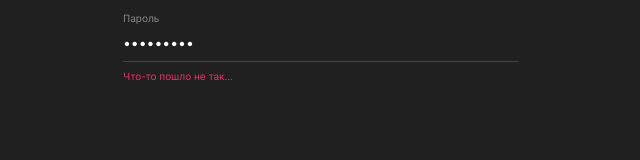
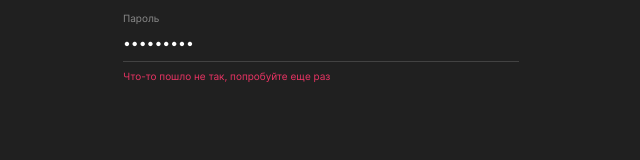
Before and after one commit to Andrey-Maystrenko/movies-explorer-frontend, a React (Create React App) app: page /signup in a window 1280 px wide. Both pictures are taken after typing "Sample", "name@example.com", "Sample123" into the empty fields and a click on the button "Зарегистрироваться". Shown: the part 366-526 px from the top of the page, without its empty margins (319-959 px from the left). Built offline with nearby package versions, Linux system fonts and the light colour scheme; no server answers.

Commit message:
diploma frontend error message wheh register and login completed

```diff
--- a/src/components/App/App.js
+++ b/src/components/App/App.js
@@ -26,11 +26,14 @@ import ProtectedRoute from "../ProtectedRoute";
 import * as MainApi from "../../utils/MainApi";
 
 function App() {
+
   const [currentUser, setCurrentUser] = React.useState({});
 
   const history = useHistory();
 
-  // const [isFailuredRegister, setIsFailuredRegister] = React.useState();
+  const [isFailuredRegister, setIsFailuredRegister] = React.useState(false);
+  // console.log('isFailuredRegister', isFailuredRegister)
+
 
   const JWT = localStorage.getItem("jwt");
 
@@ -90,12 +93,6 @@ function App() {
 
   // console.log('что пришло в из saved-movies', getAllSavedMovies)
 
-  // React.useEffect(() => {
-  //   allSavedMovies.forEach((element) => {
-  //     if (element.movieId === dataOfMovie.id) { setIsSaved(true) }
-  //   })
-  // }, [])
-
   function handleRegister(name, email, password) {
     MainApi
       .register(name, email, password)
@@ -105,7 +102,7 @@ function App() {
       })
       .catch((err) => {
         console.log(err); // выведем ошибку в консоль
-        // return setIsFailuredRegister(true);
+        setIsFailuredRegister(true);
       });
   }
 
@@ -121,7 +118,7 @@ function App() {
       })
       .catch((err) => {
         console.log(err); // выведем ошибку в консоль
-        // return setIsFailuredRegister(true);
+        setIsFailuredRegister(true);
       });
   }
 
@@ -169,7 +166,7 @@ function App() {
             path="/saved-movies"
             component={SavedMovies}
             loggedIn={loggedIn}
-            // getAllSavedMovies={getAllSavedMovies}
+          // getAllSavedMovies={getAllSavedMovies}
           //getAllSavedMovies(allSavedMovies) = getAllSavedMovies
           />
           <ProtectedRoute
@@ -183,12 +180,13 @@ function App() {
           <Route path="/signin">
             <Login
               handleLogin={handleLogin}
+              isFailuredRegister={isFailuredRegister}
             />
           </Route>
           <Route path="/signup">
             <Register
               handleRegister={handleRegister}
-            // isFailuredRegister={isFailuredRegister}
+              isFailuredRegister={isFailuredRegister}
             />
           </Route>
           <Route path="/notfound">
--- a/src/components/Login/Login.css
+++ b/src/components/Login/Login.css
@@ -89,8 +89,12 @@
     line-height: 12px;
     color      : #EE3465;
     position   : absolute;
-    top        : 256px;
+    top        : 175px;
     left       : 0;
+}
+
+.login__error_hidden {
+    display: none;
 }
 
 
--- a/src/components/Login/Login.js
+++ b/src/components/Login/Login.js
@@ -1,10 +1,12 @@
 import React from "react";
 import "./Login.css";
+// import "../Register/Register.css"
 import { Link } from "react-router-dom";
 
 function Login(
-    { handleLogin }
+    { handleLogin, isFailuredRegister }
 ) {
+    console.log('isFailuredLogin', isFailuredRegister)
     const [email, setEmail] = React.useState("");
     const [password, setPassword] = React.useState("");
 
@@ -16,7 +18,9 @@ function Login(
     }
     function onLogin(e) {
         e.preventDefault();
-        handleLogin(email, password).catch();
+        // handleLogin(email, password).catch();
+        handleLogin(email, password);
+
     }
     return (
         <div className="login__window">
@@ -44,6 +48,11 @@ function Login(
                         onChange={handlePasswordChange}
                     />
                     {/* <span className="login__error" id="login__error">Что-то пошло не так...</span> */}
+                    <span
+                        className={`${isFailuredRegister ? "login__error" : "login__error_hidden"}`}
+                    >
+                        Что-то пошло не так, попробуйте еще раз
+                    </span>
                     <button
                         className="login__save-button"
                         type="submit"
--- a/src/components/Register/Register.css
+++ b/src/components/Register/Register.css
@@ -83,6 +83,7 @@
 }
 
 .register__error {
+    display    : block;
     font-style : normal;
     font-weight: 400;
     font-size  : 10px;
@@ -94,7 +95,7 @@
 }
 
 .register__error_hidden {
-  display: none;
+    display: none;
 }
 
 
--- a/src/components/Register/Register.js
+++ b/src/components/Register/Register.js
@@ -2,10 +2,13 @@ import React from "react";
 import "./Register.css";
 import { Link } from "react-router-dom";
 
-function Register(
-    { handleRegister },
+function Register({
+    handleRegister,
     isFailuredRegister
+},
+
 ) {
+    console.log('isFailuredRegister', isFailuredRegister)
     const [name, setName] = React.useState("Виталий");
     const [email, setEmail] = React.useState("test@test.ru");
     const [password, setPassword] = React.useState("test");
@@ -21,6 +24,7 @@ function Register(
         setPassword(e.target.value)
     }
 
+    // function onRegister(e) {
     function onRegister(e) {
         e.preventDefault();
         handleRegister(name, email, password)
@@ -46,7 +50,7 @@ function Register(
                     <span className="register__userdata register__useremail-position">E-mail</span>
                     <input
                         className="form__input_register register__userdata-value"
-                        type="email"
+                        // type="email"
                         name="register__useremail"
                         required
                         onChange={handleEmailChange}
@@ -60,12 +64,9 @@ function Register(
                         onChange={handlePasswordChange}
                     />
                     <span
-                        // className={`${isFailuredRegister} ?
-                        //  "register__error" : "register__error_hidden"`}
-                        // id="register__error"
-                        className="register__error"
+                        className={`${isFailuredRegister ? "register__error" : "register__error_hidden"}`}
                     >
-                        Что-то пошло не так...
+                        Что-то пошло не так, попробуйте еще раз
                     </span>
                     <button
                         className="register__save-button"
--- a/src/utils/MainApi.js
+++ b/src/utils/MainApi.js
@@ -92,7 +92,8 @@ export const register = (name, email, password) => {
       },
       body: JSON.stringify({ name, email, password }),
     })
-  );
+  )
+    .then(res => res.ok ? res.json() : Promise.reject(res.status))
 };
 
 export const authorize = (email, password) => {
@@ -104,7 +105,8 @@ export const authorize = (email, password) => {
     },
     body: JSON.stringify({ email, password }),
   })
-    .then((res) => res.json())
+    // .then((res) => res.json())
+    .then(res => res.ok ? res.json() : Promise.reject(res.status))
     .then((data) => data.token)
 };
 
@@ -120,9 +122,6 @@ export const getContent = (token) => {
     // .then((res) => res.json())
     .then(checkResponse)
     .then((data) => data)
-
-
-
 };
 
 export const patchUserData = (name, email, token) => {
```
